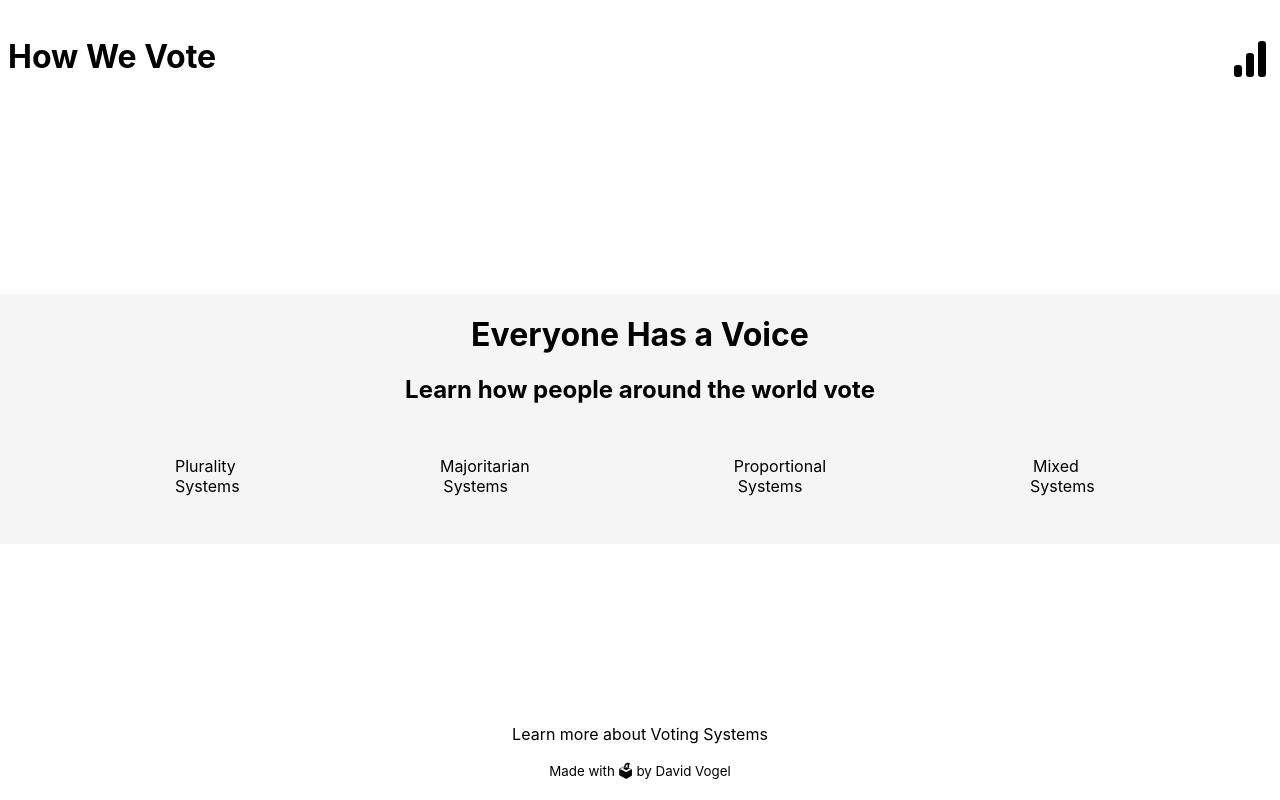
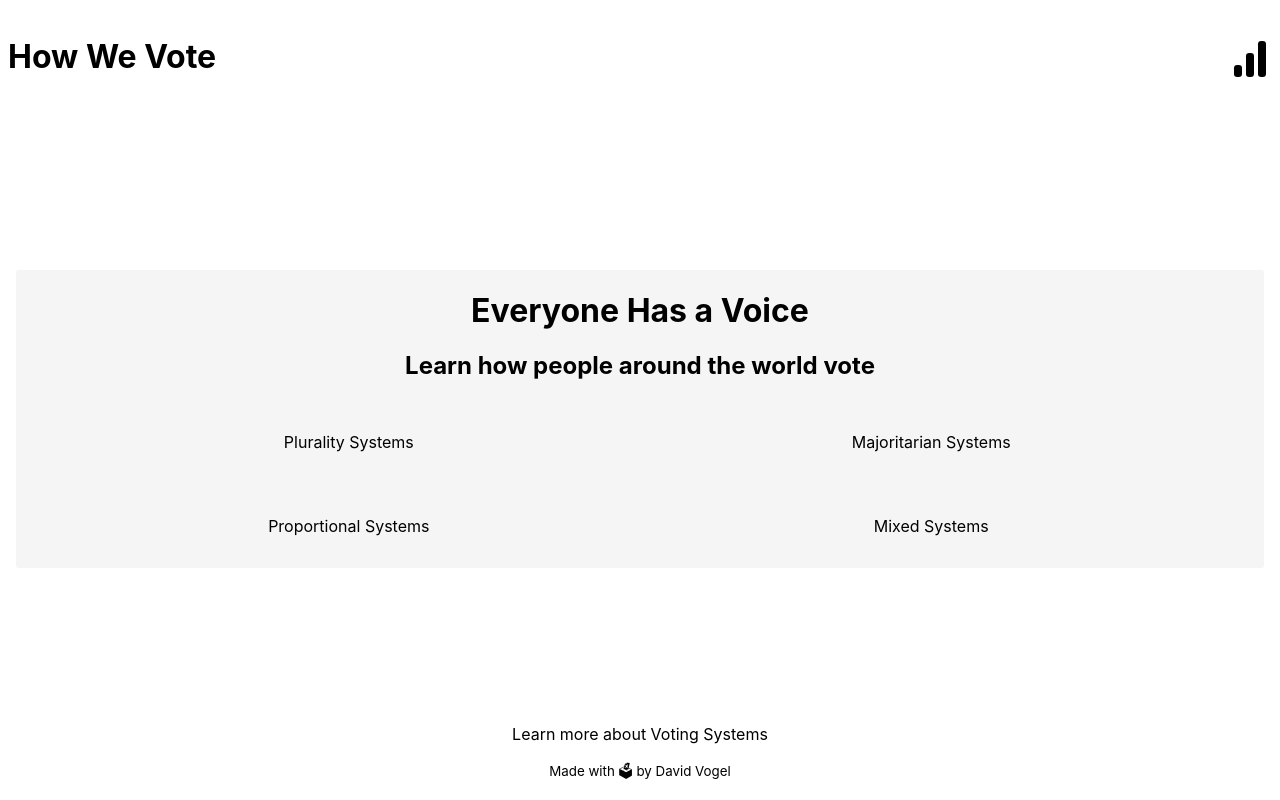
Before and after one commit to davidvdev/how-we-vote, a React (Vite) app: page / in a window 1280 px wide. Built offline with nearby package versions, Linux system fonts and the light colour scheme.

Commit message:
fixed blurb styling. added portfolio link to footer

```diff
--- a/src/components/Blurb/Blurb.css
+++ b/src/components/Blurb/Blurb.css
@@ -1,6 +1,8 @@
 .Blurb{
     text-align: center;
     background-color: whitesmoke;
+    margin: 0 16px;
+    border-radius: 3px;
   }
 
 .voting-systems{
@@ -8,9 +10,16 @@
     display: flex;
     flex-wrap: wrap;
     justify-content: space-evenly;
+    margin: 0;
+    padding: 0;
   }
 
 .voting-systems li{
     padding: 2em 0;
-    width: 45%;
 }
+
+.voting-systems a {
+    padding: 0;
+    margin: 0;
+    width: 40%;
+}
--- a/src/components/Footer/Footer.jsx
+++ b/src/components/Footer/Footer.jsx
@@ -7,7 +7,12 @@ const Footer = () => {
     return(
         <footer className="Footer">
             <a href={citeLink} target="_blank">Learn more about Voting Systems</a>
-            <p><small>Made with 🗳 by David Vogel</small></p>
+            <p>
+                <small>
+                    Made with 🗳 by <a href="https://www.davidvdev.com/" target="blank">David Vogel</a>
+
+                </small>
+            </p>
         </footer>
     )
 }
```
